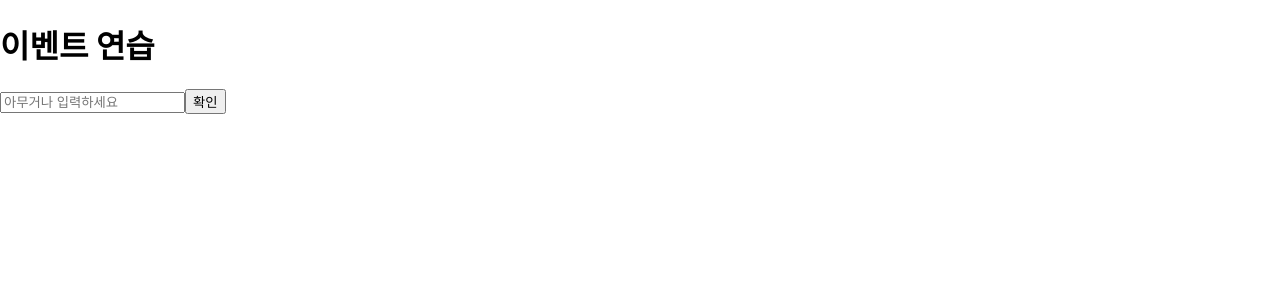
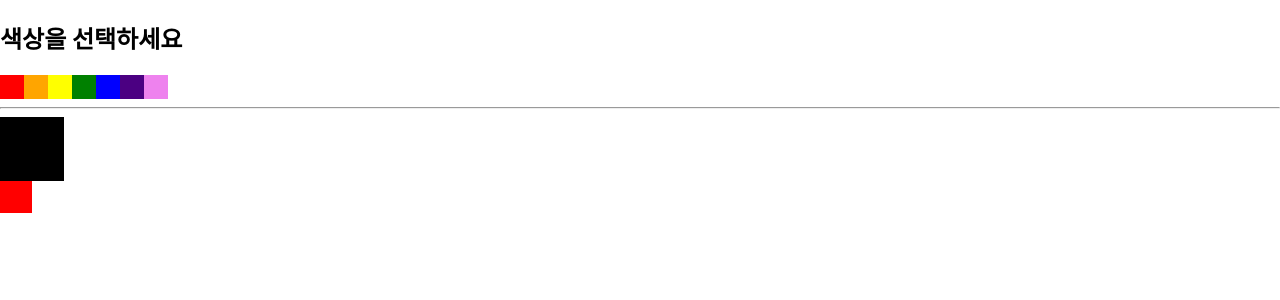
Before and after one commit to soapcandy/hello-react, a React (Create React App) app: page / in a window 1280 px wide. Shown: the top 300 px of the page. Built offline with nearby package versions, Linux system fonts and the light colour scheme.

Commit message:
Context API 연습

```diff
--- a/src/App.js
+++ b/src/App.js
@@ -1,8 +1,16 @@
 import "./App.css";
-import EventPractice from "./EventPractice";
-
+import ColorBox from "./components/ColorBox";
+import { ColorProvider } from "./contexts/color";
+import SelectColors from "./components/SelectColors";
 function App() {
-  return <EventPractice></EventPractice>;
+  return (
+    <ColorProvider>
+      <div>
+        <SelectColors />
+        <ColorBox />
+      </div>
+    </ColorProvider>
+  );
 }
 
 export default App;
--- /dev/null
+++ b/src/components/ColorBox.js
@@ -0,0 +1,26 @@
+import { useContext } from "react";
+import ColorContext from "../contexts/color";
+
+const ColorBox = () => {
+  const { state } = useContext(ColorContext);
+  return (
+    <>
+      <div
+        style={{
+          width: "64px",
+          height: "64px",
+          background: state.color,
+        }}
+      />
+      <div
+        style={{
+          width: "32px",
+          height: "32px",
+          background: state.subcolor,
+        }}
+      />
+    </>
+  );
+};
+
+export default ColorBox;
--- /dev/null
+++ b/src/components/SelectColors.js
@@ -0,0 +1,36 @@
+import { ColorConsumer } from "../contexts/color";
+
+const colors = ["red", "orange", "yellow", "green", "blue", "indigo", "violet"];
+
+const SelectColors = () => {
+  return (
+    <div>
+      <h2>색상을 선택하세요</h2>
+      <ColorConsumer>
+        {({ actions }) => (
+          <div style={{ display: "flex" }}>
+            {colors.map((color) => (
+              <div
+                key={color}
+                style={{
+                  background: color,
+                  width: "24px",
+                  height: "24px",
+                  cursor: "pointer",
+                }}
+                onClick={() => actions.setColor(color)}
+                onContextMenu={(e) => {
+                  e.preventDefault();
+                  actions.setSubcolor(color);
+                }}
+              />
+            ))}
+          </div>
+        )}
+      </ColorConsumer>
+      <hr />
+    </div>
+  );
+};
+
+export default SelectColors;
--- /dev/null
+++ b/src/contexts/color.js
@@ -0,0 +1,26 @@
+import { createContext, useState } from "react";
+
+const ColorContext = createContext({
+  state: { color: "black", subcolor: "red" },
+  actions: {
+    setColor: () => {},
+    setSubcolor: () => {},
+  },
+});
+
+const ColorProvider = ({ children }) => {
+  const [color, setColor] = useState("black");
+  const [subcolor, setSubcolor] = useState("red");
+
+  const value = {
+    state: { color, subcolor },
+    actions: { setColor, setSubcolor },
+  };
+
+  return (
+    <ColorContext.Provider value={value}>{children}</ColorContext.Provider>
+  );
+};
+const { Consumer: ColorConsumer } = ColorContext;
+export { ColorProvider, ColorConsumer };
+export default ColorContext;
```
